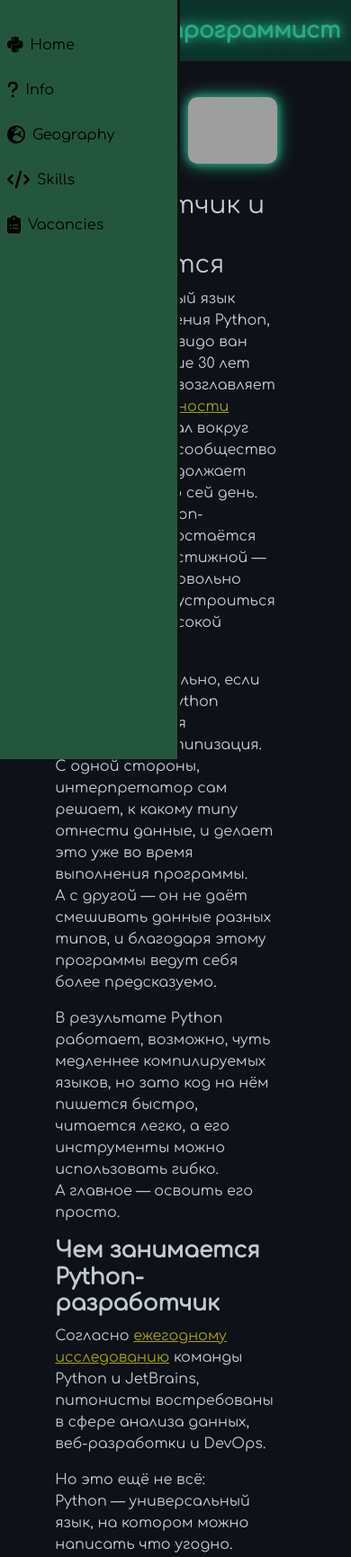
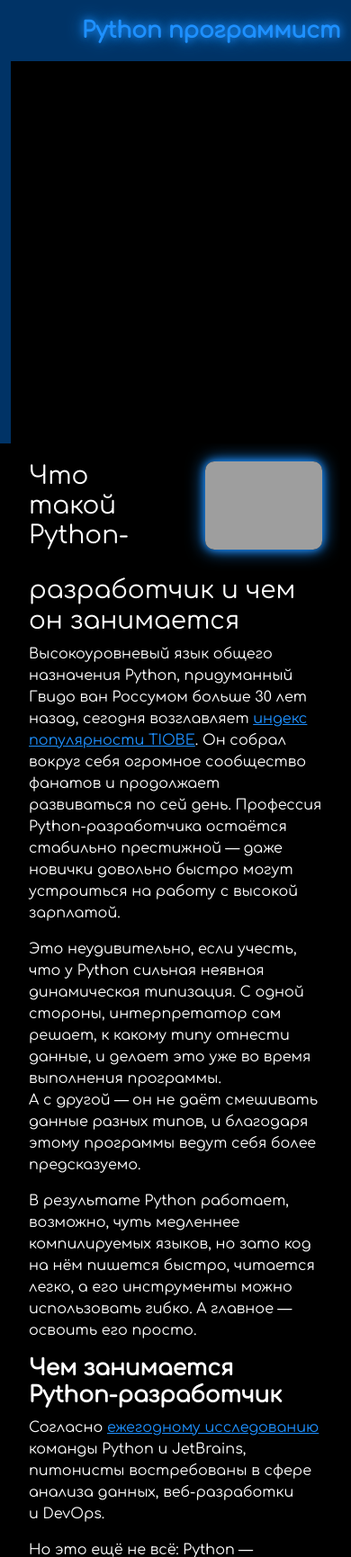
Before and after one commit to KirolosKhairy/Project, a Django app: page / in a window 390 px wide. Shown: the top 1731 px of the page at 90% size. Run offline with Django 4.2, Linux system fonts and the light colour scheme; data comes from the database, SQL or seed files in the repository; some libraries are stand-ins or nearby versions; grey boxes are pictures that could not be loaded.

Commit message:
Update main.css

```diff
--- a/static/main/css/main.css
+++ b/static/main/css/main.css
@@ -1,44 +1,36 @@
 @import url('https://fonts.googleapis.com/css2?family=Comfortaa&display=swap');
-
 
 body {
     font-family: 'Comfortaa', cursive;
-
-    background: #0e1117;
-    color: #C1CAD2;
-
+    background: #000000;
+    color: #ffffff;
 }
 
 table {
-    border-color: #C1CAD2;
+    border-color: #ffffff;
 }
 
 table tr, th {
-    border-color: #C1CAD2;
+    border-color: #ffffff;
 }
 
 aside {
-
-    height: 100%; /* Full-height: remove this if you want "auto" height */
-    width: 200px; /* Set the width of the sidebar */
-    position: fixed; /* Fixed Sidebar (stay in place on scroll) */
-    z-index: 1; /* Stay on top */
-    top: 0; /* Stay at the top */
+    height: 100%;
+    width: 200px;
+    position: fixed;
+    z-index: 1;
+    top: 0;
     left: 0;
-    /* Black */
-    overflow-x: hidden; /* Disable horizontal scroll */
+    overflow-x: hidden;
     padding-top: 20px;
-    background: #24563e;
+    background: #003366;
     border-right: 3px solid #111111;
 }
 
 aside img {
     float: left;
     width: 800px;
-
 }
-
-
 
 aside ul {
     padding-top: 2%;
@@ -52,7 +44,6 @@
     padding: 8px;
 }
 
-
 aside ul li a {
     color: #ffffff;
     display: block;
@@ -61,32 +52,31 @@
 }
 
 aside h4 {
-    text-shadow: 0 0 5px #29ab87, 0 0 10px #29ab87, 0 0 15px #29ab87, 0 0 20px #29ab87;
+    text-shadow: 0 0 5px #1E90FF, 0 0 10px #1E90FF, 0 0 15px #1E90FF, 0 0 20px #1E90FF;  /* تأثير توهج أزرق */
     padding: 30px 0 0 20px;
 }
 
 aside ul li:hover, aside ul a:hover {
-    text-shadow: 0 0 10px #29ab87, 0 0 20px #29ab87;
-    color: #e3ea04;
+    text-shadow: 0 0 10px #1E90FF, 0 0 20px #1E90FF;
+    color: #1E90FF;
     transform: scale(1.05);
 }
 
 .title h1 {
     font-size: 40px;
-    color: #fcfffc;
+    color: #1E90FF;
     margin-bottom: 50px;
 }
-
 
 header {
     padding-bottom: 10px;
     margin-bottom: auto;
-    background: #0c3329;
+    background: #003366;
 }
 
 header h2 {
-    text-shadow: 0 0 10px #29ab87, 0 0 20px #29ab87;
-    color: #29ab87;
+    text-shadow: 0 0 10px #1E90FF, 0 0 20px #1E90FF;
+    color: #1E90FF;
     padding: 20px 3% 0 0;
     text-align: right;
 }
@@ -96,7 +86,7 @@
 }
 
 .head_img {
-    color: #f64c72;
+    color: #1E90FF;  /* اللون الأزرق */
     float: left;
     width: 30px;
     height: auto;
@@ -105,22 +95,21 @@
 footer {
     font-weight: lighter;
     text-align: center;
-    background: #0c3329;
+    background: #003366;  /* الأزرق الداكن */
     padding: 10px;
     margin-top: auto;
-    color: #ffffff;
+    color: #ffffff;  /* النص الأبيض */
 }
 
 footer p {
     padding-top: 15px;
+}
 
-}
-.info_img{
+.info_img {
     border-radius: 20px;
-    box-shadow: 0 0 10px #29ab87, 0 0 20px #29ab87;
-    margin: 50px 10% 50px 10% ;
+    box-shadow: 0 0 10px #1E90FF, 0 0 20px #1E90FF;
+    margin: 50px 10% 50px 10%;
     width: 80%;
-
 }
 
 .page {
@@ -136,24 +125,22 @@
 }
 
 .main a {
-    color: #a2a20e;
+    color: #1E90FF;  /* النص باللون الأزرق */
 }
 
-.skill_list{
+.skill_list {
     margin: 20px 0 20px 40px;
-
 }
 
 .skills_img {
     border-radius: 20px;
-    box-shadow: 0 0 10px #29ab87, 0 0 20px #29ab87;
+    box-shadow: 0 0 10px #1E90FF, 0 0 20px #1E90FF;
     width: 100%;
     margin-top: 50px;
 }
 
-
 .home_img {
-    box-shadow: 0 0 10px #29ab87, 0 0 20px #29ab87;
+    box-shadow: 0 0 10px #1E90FF, 0 0 20px #1E90FF;
     margin: 0 0 30px 30px;
     float: right;
     width: 40%;
@@ -161,20 +148,46 @@
 }
 
 .home_text {
-
     float: left;
-
 }
 
-
 .text_block {
-    box-shadow: 0 0 10px #29ab87, 0 0 20px #29ab87;
+    box-shadow: 0 0 10px #1E90FF, 0 0 20px #1E90FF;
     padding: 4%;
     margin: 2% 0 2% 0;
     border-radius: 20px;
 }
 
+.menu-button {
+    background-color: transparent;
+    color: #ffffff;
+    border: none;
+    font-size: 24px;
+    padding: 10px 15px;
+    cursor: pointer;
+    position: fixed;
+    top: 20px;
+    left: 20px;
+    z-index: 1000;
+}
 
+aside {
+    width: 200px;
+    background-color: #003366;
+    height: 100vh;
+    position: fixed;
+    top: 0;
+    left: 0;
+    transform: translateX(-100%);
+    transition: transform 0.3s ease-in-out;
+    padding: 10px;
+    z-index: 999;
+    padding-top: 80px;
+}
+
+aside.visible {
+    transform: translateX(0);
+}
 
 aside ul {
     list-style-type: none;
@@ -183,18 +196,88 @@
 }
 
 aside ul li {
-    margin: 10px 0;
+    margin: 20px 0;
 }
 
 aside ul li a {
     text-decoration: none;
-    font-size: 16px;
-    color: #000;
+    color: #ffffff;  /* النص الأبيض */
     display: flex;
     align-items: center;
+    font-size: 18px;
+    font-weight: bold;
 }
 
 aside ul li a i {
-    margin-right: 8px;
+    margin-right: 10px;
     font-size: 20px;
 }
+
+@media (max-width: 768px) {
+    aside {
+        width: 100%;
+        position: relative;
+        height: auto;
+        border-right: none;
+    }
+
+    .page {
+        grid-template-rows: auto;
+        grid-template-columns: 1fr;
+    }
+
+    .main {
+        margin-left: 0;
+        padding: 20px;
+    }
+
+    aside ul li a {
+        font-size: 18px;
+    }
+
+    footer {
+        text-align: center;
+        font-size: 14px;
+    }
+}
+
+@media (min-width: 769px) and (max-width: 992px) {
+    aside {
+        width: 25%;
+    }
+
+    .main {
+        margin-left: 25%;
+    }
+}
+
+
+
+/* تأثير التلاشي والتكبير عند تحميل الصورة */
+img {
+    opacity: 0;
+    transform: scale(0.9);
+    animation: fadeInImage 1s ease-out forwards;
+}
+
+@keyframes fadeInImage {
+    from {
+        opacity: 0;
+        transform: scale(0.9);
+    }
+    to {
+        opacity: 1;
+        transform: scale(1);
+    }
+}
+
+img:hover {
+    transform: scale(1.1) rotate(10deg);
+    transition: transform 0.5s ease;
+}
+
+img:hover {
+    box-shadow: 0 0 15px #1E90FF, 0 0 30px #1E90FF;
+    transform: scale(1.1);
+    transition: all 0.3s ease;
+}
```
